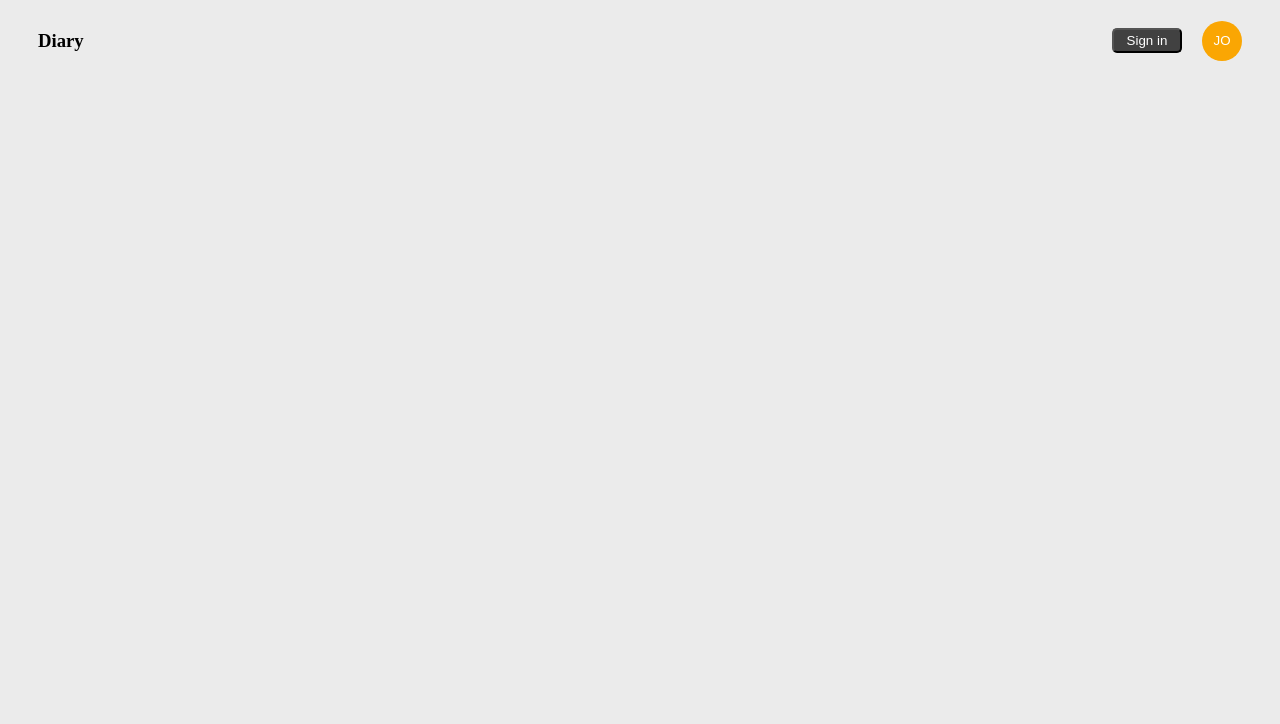
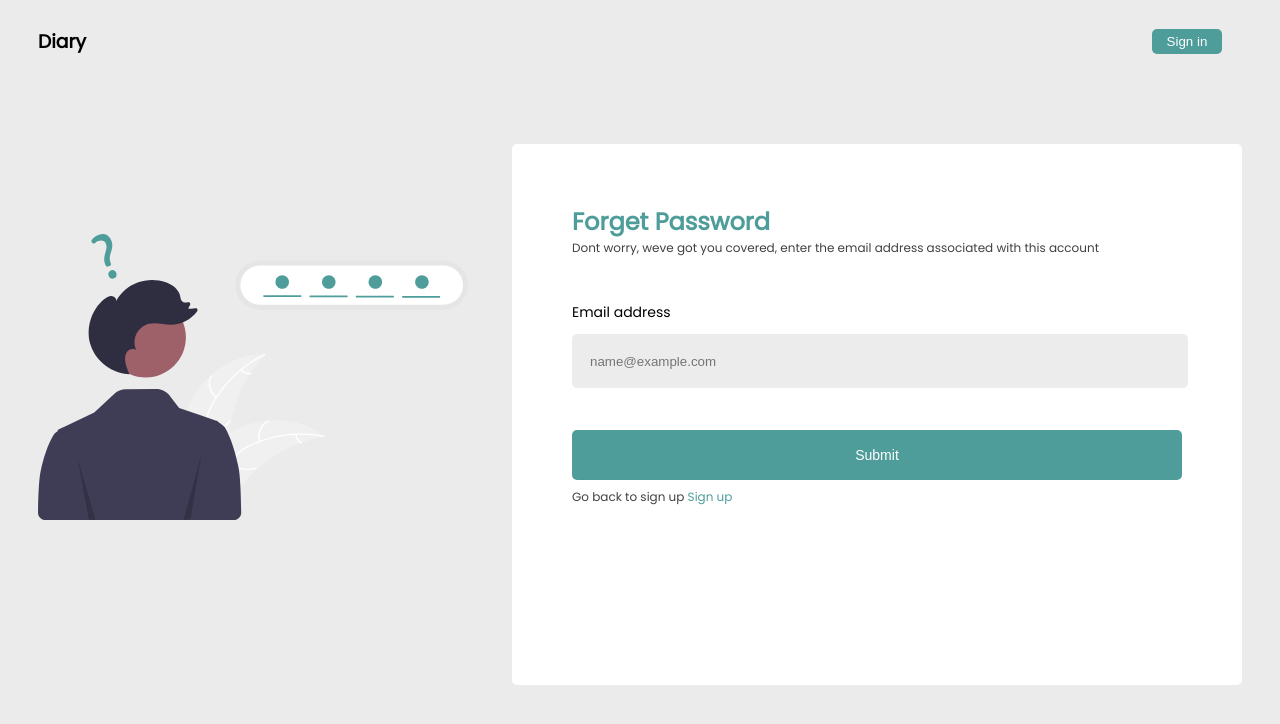
Before and after one commit to Nwakaego-Ego/Note-Application, a React (Vite) app: page /forgetpassword in a window 1280 px wide. Shown: the top 724 px of the page. Built offline with nearby package versions, Linux system fonts and the light colour scheme.

Commit message:
Forget password page

```diff
--- a/index.html
+++ b/index.html
@@ -4,6 +4,14 @@
     <meta charset="UTF-8" />
     <link rel="icon" type="image/svg+xml" href="/vite.svg" />
     <meta name="viewport" content="width=device-width, initial-scale=1.0" />
+
+    <link rel="preconnect" href="https://fonts.googleapis.com" />
+    <link rel="preconnect" href="https://fonts.gstatic.com" crossorigin />
+    <link
+      href="https://fonts.googleapis.com/css2?family=Poppins&display=swap"
+      rel="stylesheet"
+    />
+
     <title>Vite + React</title>
   </head>
   <body>
--- a/src/App.css
+++ b/src/App.css
@@ -1,9 +1,8 @@
-/* #root {
-  max-width: 1280px;
-  margin: 0 auto;
-  padding: 2rem;
-  text-align: center;
-} */
+@import url("https://fonts.googleapis.com/css2?family=Poppins&display=swap");
+
+body {
+  font-family: "Poppins", sans-serif;
+}
 
 :root {
   padding: 0;
--- a/src/Components/SignIn.jsx
+++ b/src/Components/SignIn.jsx
@@ -19,12 +19,13 @@ function SignIn() {
           <div className="login-email-label">
             <label for="email">Email address</label>
           </div>
-          <textarea
+          <input
             type="email"
             id="email"
             name="email"
             className="login-email-input"
-          ></textarea>
+            placeholder="name@example.com"
+          ></input>
         </div>
         <div className="login-password">
           <div className="password">
--- a/src/Pages/ForgetPassword/ForgetPassword.css
+++ b/src/Pages/ForgetPassword/ForgetPassword.css
@@ -0,0 +1,20 @@
+.forgetpw-signin {
+  background: #4e9d9a;
+  border-radius: 5px;
+  color: #ffffff;
+  border: 1px solid transparent;
+}
+
+.forgerpw-login-email-input {
+  margin-bottom: 42px;
+}
+
+.forgetpw-main {
+  display: flex;
+  justify-content: space-between;
+  margin-top: 70px;
+}
+
+.forgetpw-img {
+  margin-top: 90px;
+}
--- a/src/Pages/ForgetPassword/ForgetPassword.jsx
+++ b/src/Pages/ForgetPassword/ForgetPassword.jsx
@@ -1,4 +1,7 @@
 import { useNavigate } from "react-router";
+import "./ForgetPassword.css";
+import ForgetPw from "../../icons/ForgetPw";
+import { Link } from "react-router-dom";
 
 const ForgetPassword = () => {
   const navigate = useNavigate();
@@ -12,10 +15,46 @@ const ForgetPassword = () => {
       <div className="navbar">
         <h3>Diary</h3>
         <div className="navbtn">
-          <button className="signout" onClick={signinPage}>
+          <button className="signout forgetpw-signin" onClick={signinPage}>
             Sign in
           </button>
-          <button className="btn-jo">JO</button>
+        </div>
+      </div>
+      <div className="forgetpw-main">
+        <div className="forgetpw-img">
+          <ForgetPw />
+        </div>
+        <div className="forgetpw-login">
+          <div className="login-form-section">
+            <div className="login-sign-in">Forget Password</div>
+            <p className="login-question">
+              Dont worry, weve got you covered, enter the email address
+              associated with this account
+            </p>
+            <form className="login-form forgetpw-login-form">
+              <div className="login-email">
+                <div className="login-email-label">
+                  <label for="email">Email address</label>
+                </div>
+                <input
+                  type="email"
+                  id="email"
+                  name="email"
+                  className="login-email-input forgerpw-login-email-input"
+                  placeholder="name@example.com"
+                ></input>
+              </div>
+            </form>
+            <button className="login-button">Submit</button>
+            <p className="login-account">
+              Go back to sign up{" "}
+              <span className="login-sign-up">
+                <Link to="/signup" className="signup-link">
+                  Sign up
+                </Link>
+              </span>{" "}
+            </p>
+          </div>
         </div>
       </div>
     </div>
--- a/src/icons/ForgetPw.jsx
+++ b/src/icons/ForgetPw.jsx
@@ -129,3 +129,5 @@ function ForgetPw() {
     </div>
   );
 }
+
+export default ForgetPw;
```
